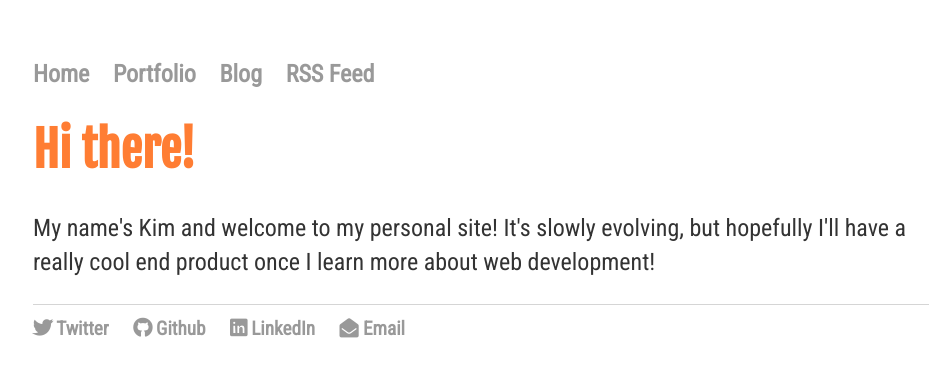
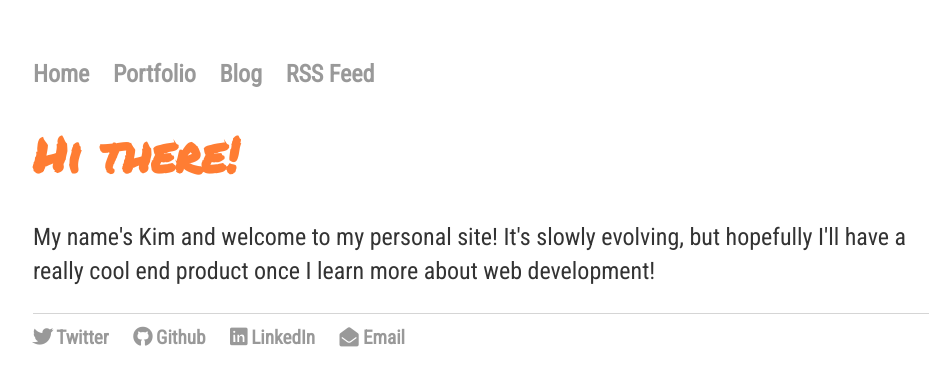
Before and after one commit to czolish/czolish.github.io, a Jekyll site: the page built from index.html, in a window 1280 px wide. Shown: the top 386 px of the page, without its empty margins (159-1095 px from the left). Built offline with Jekyll 4.4.1, drawn with Linux system fonts in a browser that asks for light colours; nearby versions of some CDN libraries; some web fonts are replaced; comment, search, counter and statistics services are not loaded.

Commit message:
Changing page title font

```diff
--- a/css/main.css
+++ b/css/main.css
@@ -96,7 +96,7 @@ ul.footer li {
 }
 
 h1.page-title {
-    font-family: 'Fjalla One', sans-serif;
+    font-family: 'Permanent Marker', cursive;
     font-size: 3em;
     color: #FF7D33;
 }
```
